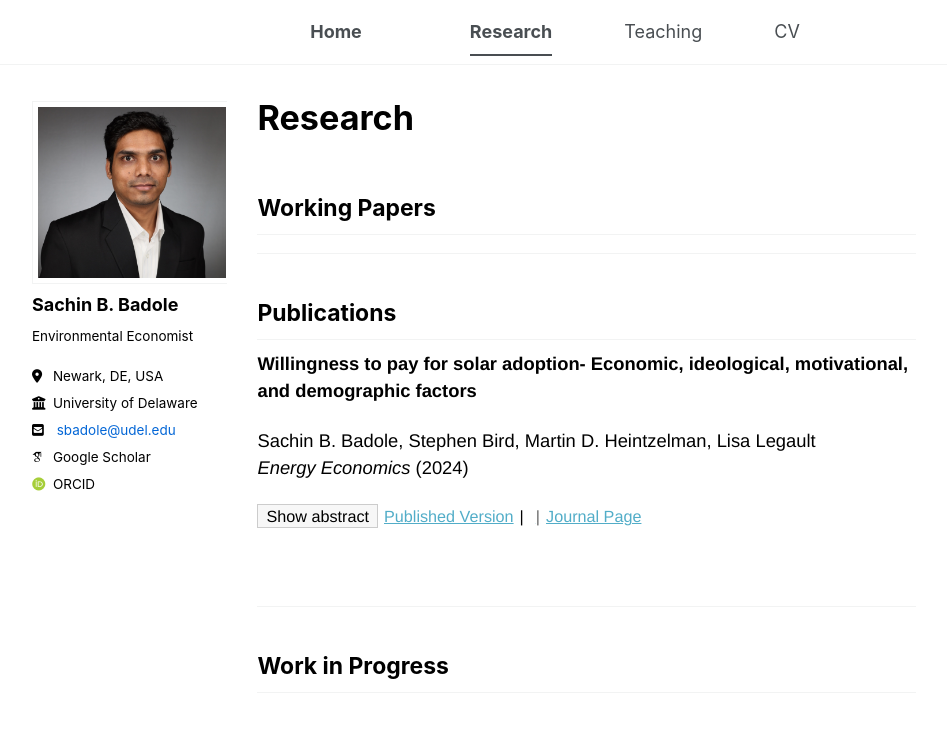
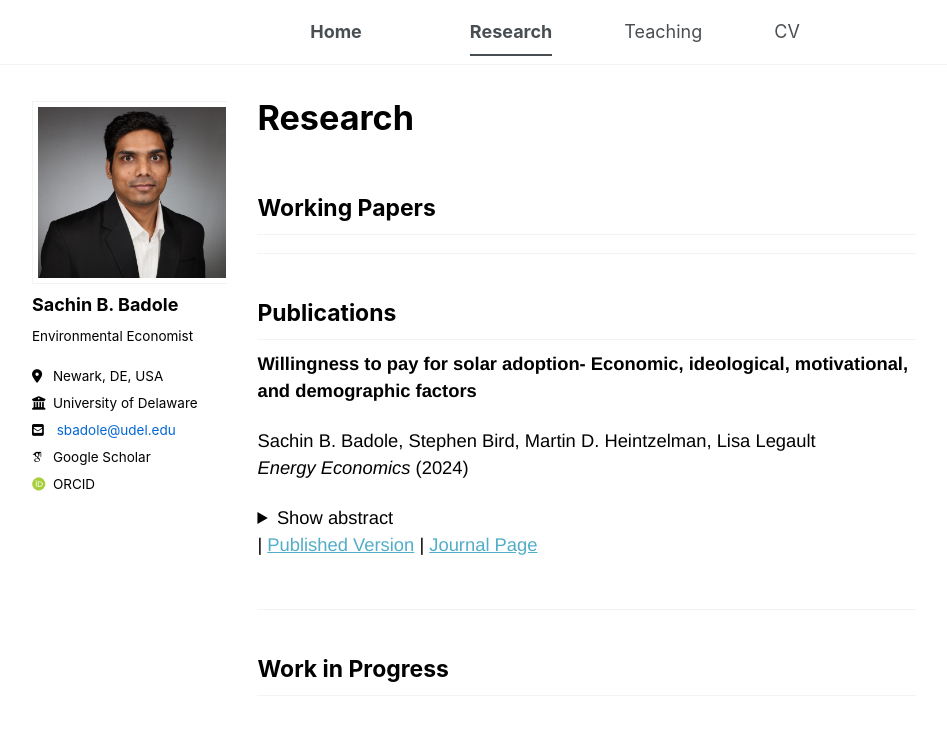
Before and after one commit to sachin-b-badole/sachin-b-badole.github.io, a Jekyll site: the page built from _pages/research.md, in a window 1280 px wide. Shown: the top 735 px of the page, without its empty margins (76-1023 px from the left). Built offline with Jekyll 4.4.1, drawn with Linux system fonts in a browser that asks for light colours; some web fonts are replaced; a script bundle is joined from its source files by our own code; library files that are not in the unit come from our copies.

Commit message:
Update research.md

```diff
--- a/_pages/research.md
+++ b/_pages/research.md
@@ -38,19 +38,17 @@
 {{ p.authors | join: ", " }}
 {% if p.journal %}_{{ p.journal }}_ ({{ p.year }}){% endif %}
 
-<div class="paper-actions">
-  <details>
+<div class="paper-links">
+  <details class="abs-inline">
     <summary>Show abstract</summary>
     <p>{{ p.abstract }}</p>
   </details>
-
-  {% if p.pdf %}<a href="{{ p.pdf }}">Published Version</a>{% endif %}
-  {% if p.website %} | <a href="{{ p.website }}">Journal Page</a>{% endif %}
+  {% if p.pdf %}<span> | </span><a href="{{ p.pdf }}">Published Version</a>{% endif %}
+  {% if p.website %}<span> | </span><a href="{{ p.website }}">Journal Page</a>{% endif %}
 </div>
 
-<br><br>
+<br>
 {% endfor %}
-
 
 
 
```
